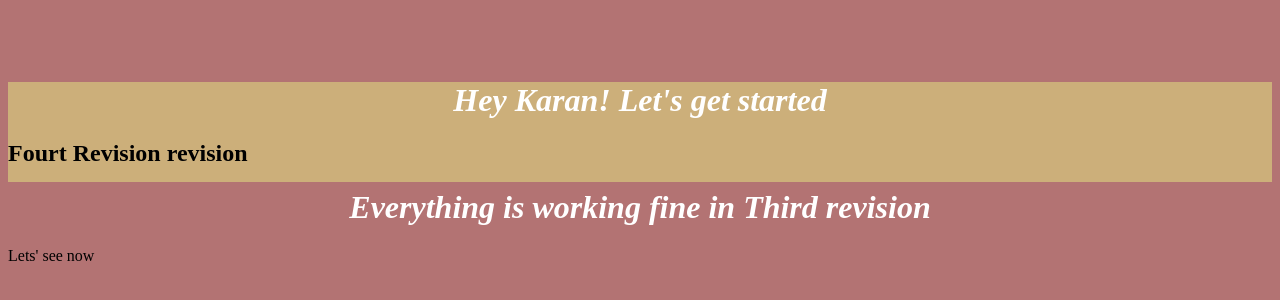
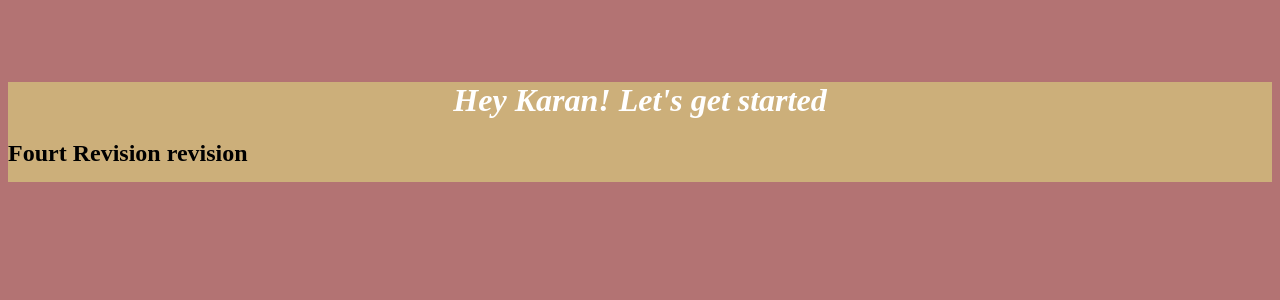
Before and after one commit to sohikaran/First-Project, a plain HTML site: page index.html in a window 1280 px wide. Shown: the part 118-418 px from the top of the page. Drawn offline with Linux system fonts and the light colour scheme.

Commit message:
Third Commit

```diff
--- a/index.html
+++ b/index.html
@@ -11,8 +11,6 @@
     <div class="container">
         <h1>Hey Karan! Let's get started</h1>
         <h2>Fourt Revision revision</h2>
-        <h1>Everything is working fine in Third revision</h1>
-        <p>Lets' see now</p>
     </div>
 
 </body>
```
